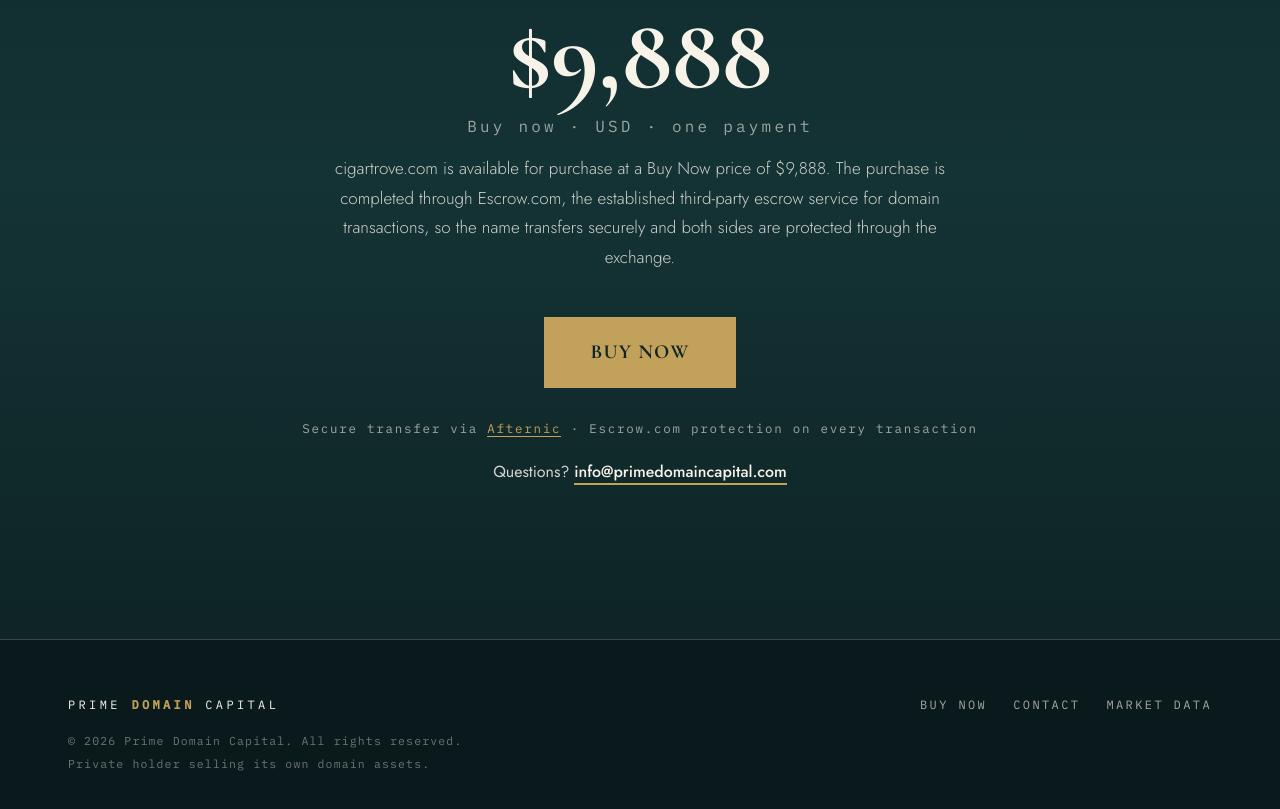
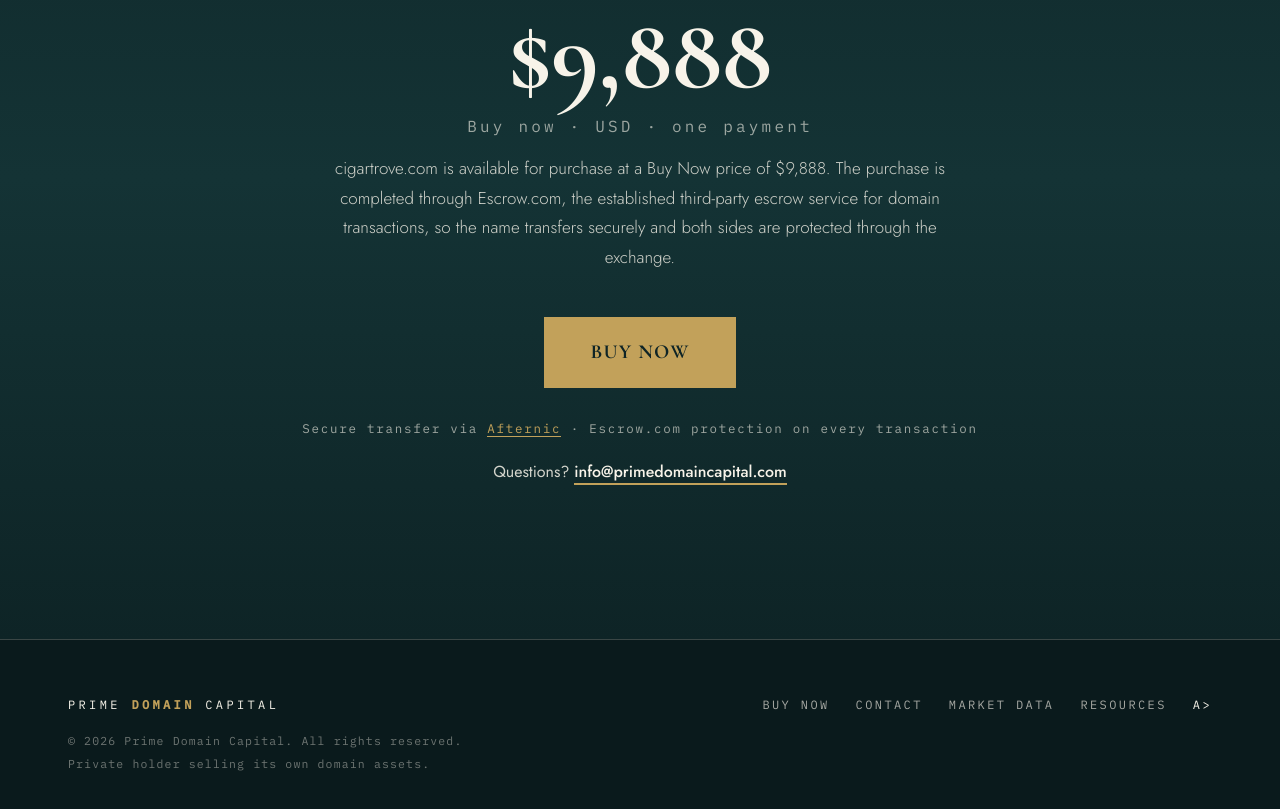
Before and after one commit to primedomaincapital/cigartrove, a plain HTML site: page index.html in a window 1280 px wide. Shown: the part 6466-7275 px from the top of the page. Drawn offline with nearby package versions, Linux system fonts and the light colour scheme.

Commit message:
Add Resources link to homepage footer
Fix typo in navigation link for Resources.

```diff
--- a/index.html
+++ b/index.html
@@ -473,6 +473,7 @@
       <a href="https://www.afternic.com/domain/cigartrove.com">Buy Now</a>
       <a href="mailto:info@primedomaincapital.com">Contact</a>
       <a href="https://cigartrove.com/market-data">Market Data</a>
+      <a href="https://cigartrove.com/resources">Resources</a>a>
     </nav>
   </div>
 </footer>
```
